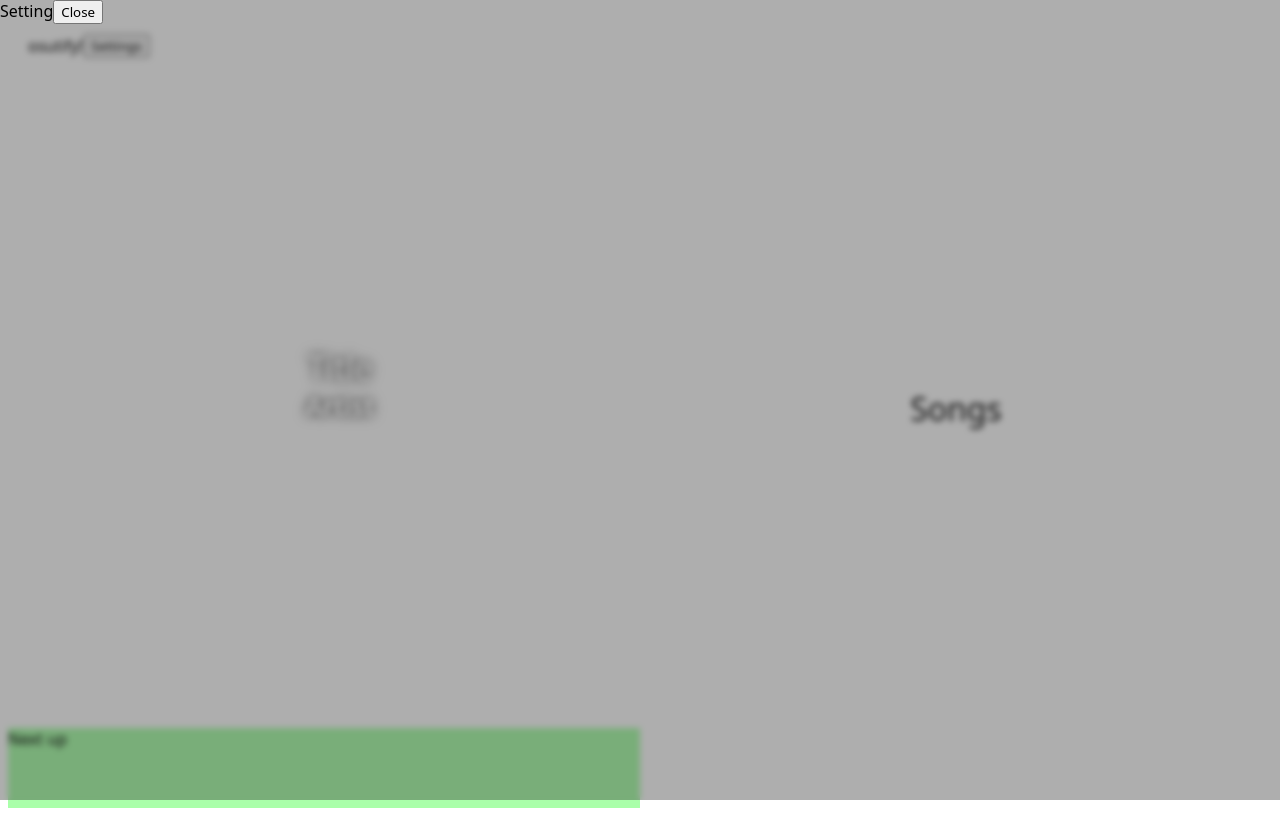
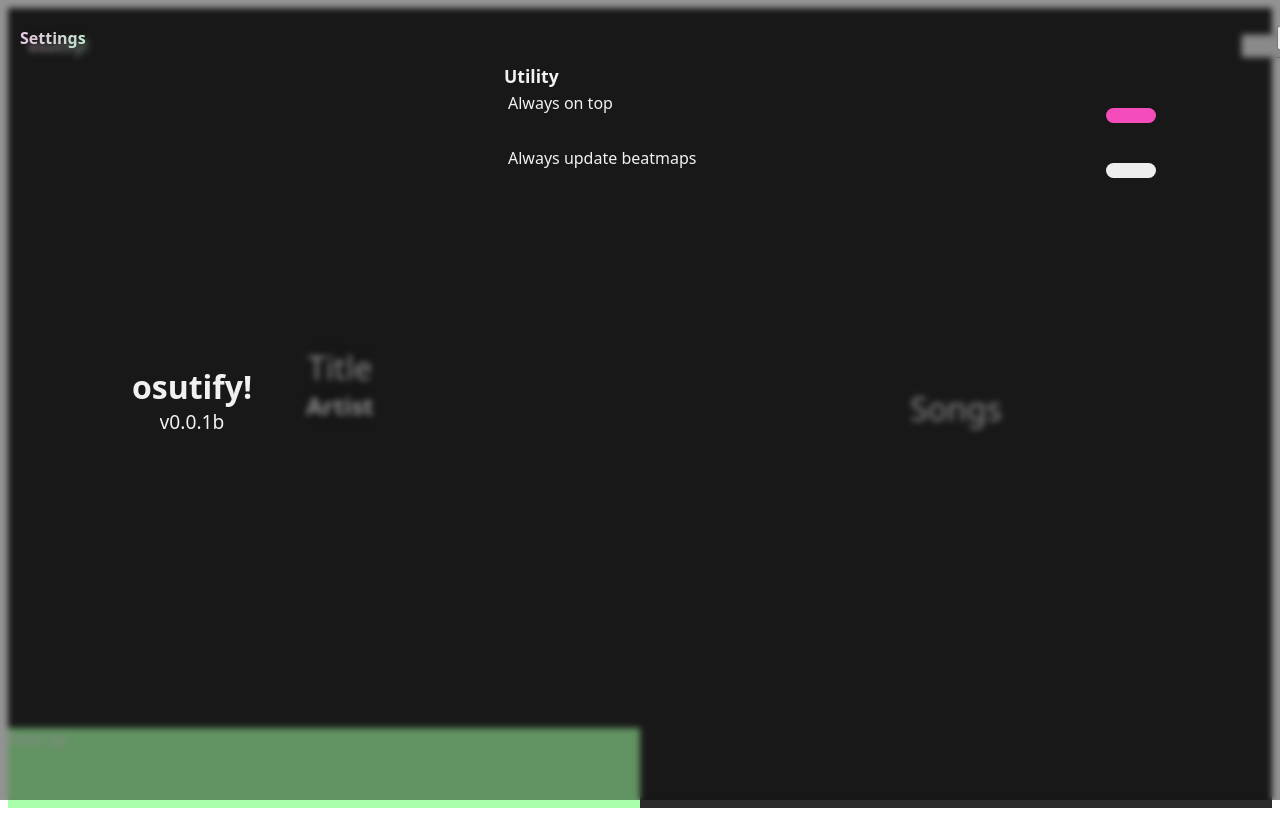
Before and after one commit to NaruseNia/osutify-electron, a React (Vite) app: page / in a window 1280 px wide. Both pictures are taken after a click on the button "Settings". Built offline with nearby package versions, Linux system fonts and the light colour scheme; a web font is replaced by a local one.

Commit message:
Designing setting view little bit

```diff
--- a/src/App.scss
+++ b/src/App.scss
@@ -8,7 +8,15 @@
     padding: 25px 20px;
     z-index: 25;
     -webkit-app-region: drag;
+    .title {
+      font-weight: bold;
+      text-shadow: 0 0 10px #32323260;
+      background: linear-gradient(90deg, #ffd9f7, #d8ffe5);
+      -webkit-background-clip: text;
+      -webkit-text-fill-color: transparent;
+    }
     .buttons {
+      margin-left: auto;
       -webkit-app-region: no-drag;
     }
   }
@@ -17,6 +25,7 @@
     height: 100vh;
     position: relative;
     display: grid;
+    background-color: #2a2a2a;
     background-position: center;
     background-size: cover;
     user-select: none;
--- a/src/component/setting_view/index.tsx
+++ b/src/component/setting_view/index.tsx
@@ -1,13 +1,19 @@
 import { useAppStateContext } from "@/App";
-import { motion } from "framer-motion";
+import { motion, stagger, useAnimate } from "framer-motion";
 import "./styles.scss";
+import { useEffect, useState } from "react";
 
 export const SettingView = () => {
   const state = useAppStateContext();
+  const [scope, animate] = useAnimate();
 
   const handleClose = () => {
     state?.setAppState({ ...state.appState, showSettings: false })
   }
+
+  useEffect(() => {
+    animate("div", { y: [10, 0], opacity: [0, 1] }, { duration: 0.8, delay: stagger(0.1), ease: [0.075, 0.82, 0.165, 1] });
+  }, [])
 
   return (
     <motion.div
@@ -17,8 +23,74 @@
       transition={{ duration: 0.2 }}
       className="setting_container"
     >
-      <span>Setting</span>
-      <button onClick={() => handleClose()}>Close</button>
+      <div className="header">
+        <div className="title">
+          <span>Settings</span>
+        </div>
+        <nav className="nav">
+          <button onClick={() => handleClose()}>x</button>
+        </nav>
+      </div>
+      <motion.div
+        className="content"
+        ref={scope}
+      >
+        <div className="desc">
+          <span className="name">osutify!</span>
+          <span className="version">v0.0.1b</span>
+        </div>
+        <div className="settings">
+          <ul>
+            <li>
+              <Separator title="Utility" />
+              <CheckBoxSettingItem name="Always on top" state={true} title="Always on top" />
+              <CheckBoxSettingItem name="Always update beatmaps" title="Always update beatmap on launch" />
+            </li>
+          </ul>
+        </div>
+      </motion.div>
     </motion.div>
   );
 };
+
+export const Separator = (props: { title: string }) => {
+  return (
+    <div>
+      <span style={{ fontWeight: "600", fontSize: "1.1rem" }}>{props.title}</span>
+    </div>
+  )
+}
+
+export const CheckBoxSettingItem = (props: { name: string, state?: boolean, stateSetter?: any, title?: string }) => {
+  const [state, setState] = useState(false);
+
+  useEffect(() => {
+    setState(props.state ? props.state : false);
+  }, [props.state])
+
+  const handleCheck = () => {
+    setState(!state);
+  }
+
+  return (
+    <div style={{ display: "flex", padding: "4px 4px" }} onClick={() => handleCheck()} title={props.title} >
+      {props.name}
+      <div style={{ marginLeft: "auto" }}>
+        <StyledCheckBox state={state} />
+      </div>
+    </div>
+  )
+}
+
+export const StyledCheckBox = (props: { state: boolean, onCheck?: () => void }) => {
+  return (
+    <figure style={{
+      width: 50,
+      height: 15,
+      backgroundColor: `${props.state ? "#f54cbc" : "#eee"}`,
+      borderRadius: 20,
+      transition: "0.2s"
+    }}
+      onClick={() => props.onCheck ? props.onCheck() : () => { }} />
+  )
+}
--- a/src/component/setting_view/styles.scss
+++ b/src/component/setting_view/styles.scss
@@ -6,6 +6,58 @@
   height: 100%;
   overflow: hidden;
   z-index: 50;
+  background-color: #0000006c;
   backdrop-filter: blur(3px);
-  background-color: #2a2a2a60;
+  -webkit-app-region: no-drag;
+  .header {
+    width: 100%;
+    height: 25px;
+    position: fixed;
+    display: flex;
+    align-items: center;
+    padding: 25px 20px;
+    z-index: 30;
+    -webkit-app-region: drag;
+    .title {
+      span {
+        font-weight: bold;
+        text-shadow: 0 0 10px #32323260;
+        background: linear-gradient(90deg, #ffd9f7, #d8ffe5);
+        -webkit-background-clip: text;
+        -webkit-text-fill-color: transparent;
+      }
+    }
+    .nav {
+      margin-left: auto;
+      -webkit-app-region: no-drag;
+    }
+  }
+  .content {
+    display: grid;
+    width: 100%;
+    height: 100%;
+    grid-template-columns: 30% 1fr;
+    .desc {
+      display: flex;
+      width: 100%;
+      height: 100%;
+      flex-direction: column;
+      justify-content: center;
+      align-items: center;
+      .name {
+        font-size: 2rem;
+        font-weight: bold;
+      }
+      .version {
+        font-size: 1.2rem;
+      }
+    }
+    .settings {
+      padding: 3rem 5rem;
+      transition: 0.2s;
+      &:hover {
+        background-color: #151515be;
+      }
+    }
+  }
 }
--- a/src/index.scss
+++ b/src/index.scss
@@ -20,7 +20,7 @@
 @font-face {
   font-family: 'Torus';
   src: url('/font/Torus/TorusPro-SemiBold.woff2') format('woff2');
-  font-weight: 500;
+  font-weight: 600;
   font-style: normal;
 }
 @font-face {
@@ -35,5 +35,7 @@
 * {
   font-family: 'Torus', 'M PLUS 1p', system-ui, -apple-system, BlinkMacSystemFont, 'Segoe UI', Roboto, Oxygen, Ubuntu, Cantarell, 'Open Sans', 'Helvetica Neue', sans-serif !important;
   font-weight: normal;
+  color: #f1f1f1;
+  overflow: hidden;
   user-select: none;
 }
```
